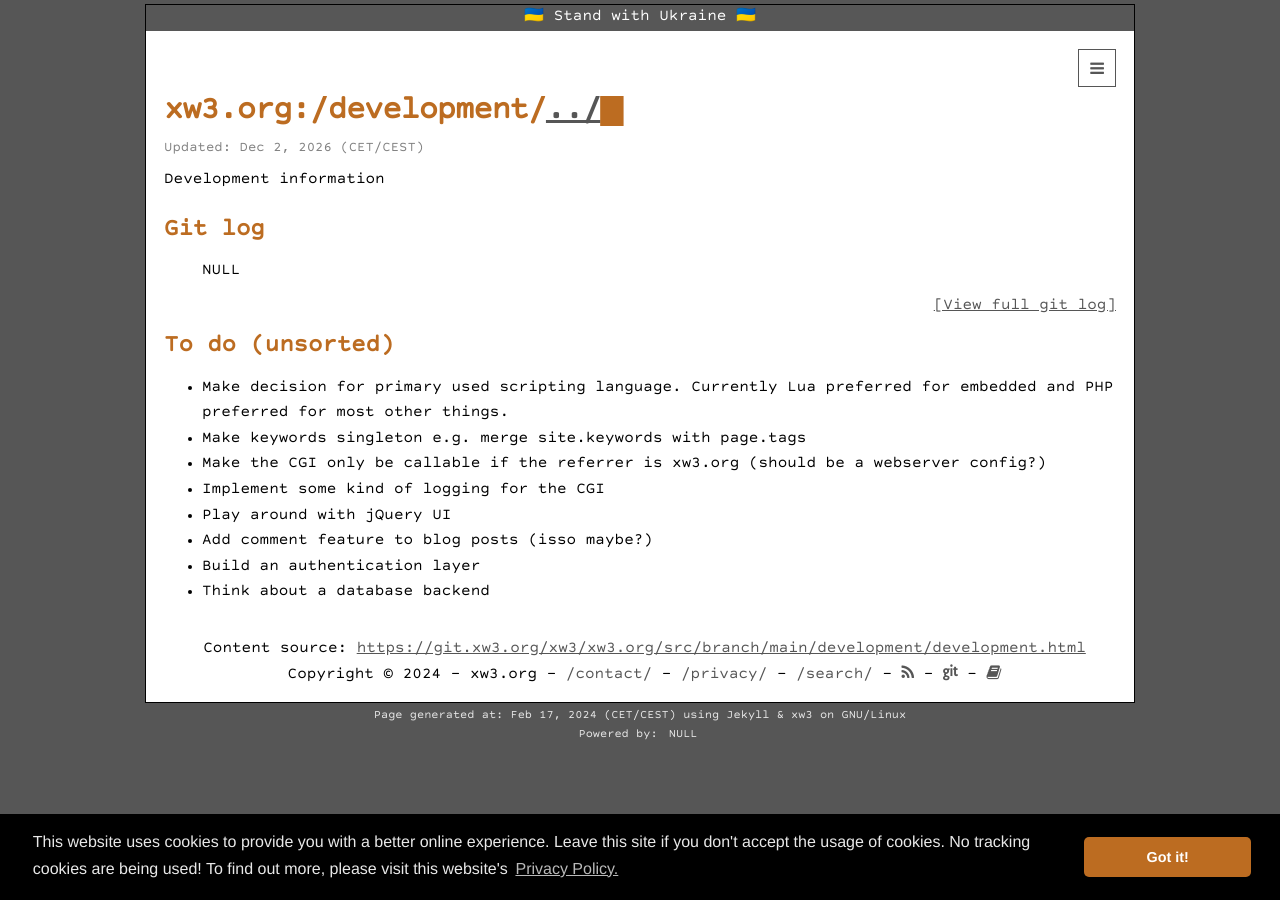
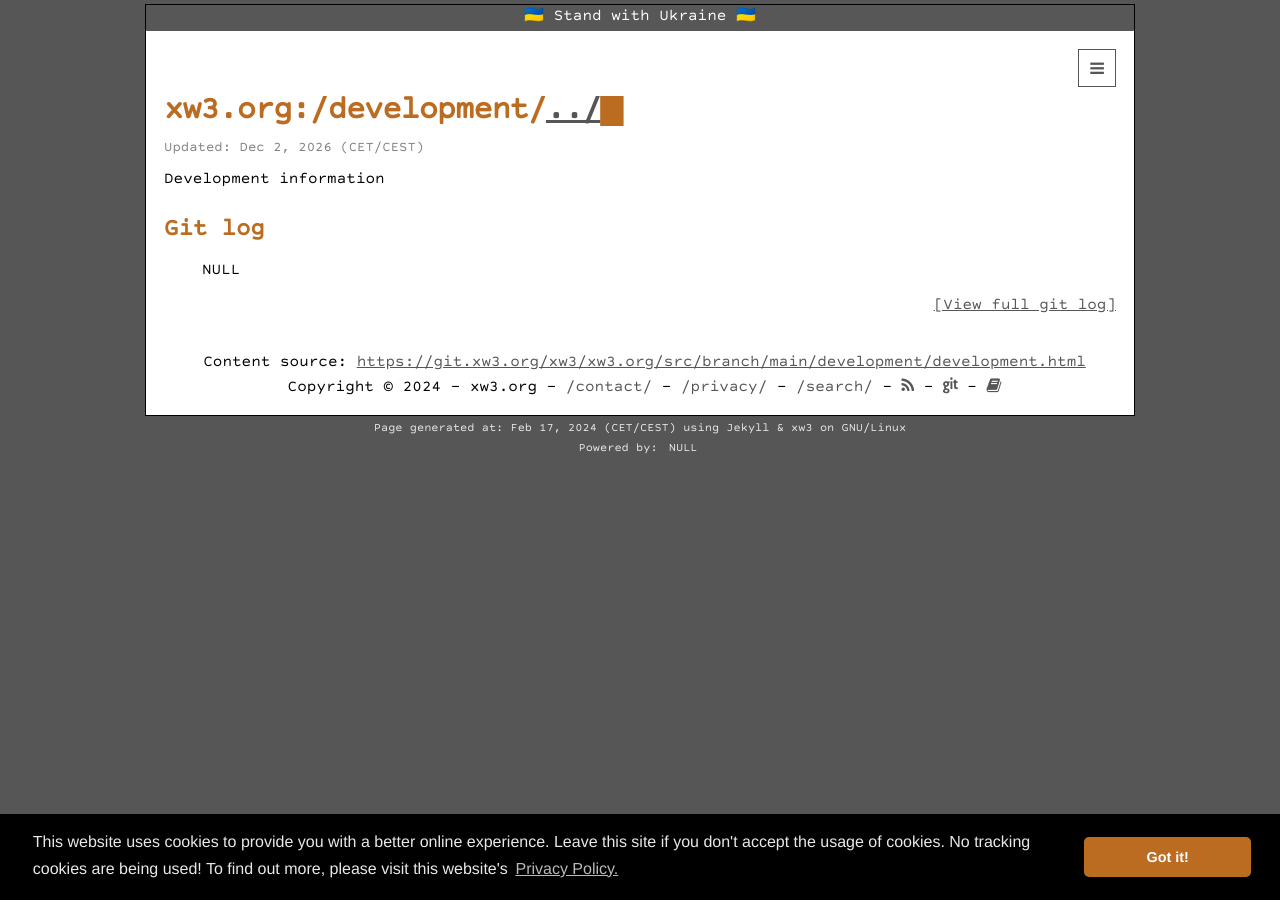
Before and after one commit to hanez/xw3, a Jekyll site: the page built from development/development.html, in a window 1280 px wide. Built offline with Jekyll 4.4.1, drawn with Linux system fonts in a browser that asks for light colours.

Commit message:
Moved to do from development.html to git.xw3.org:/xw3/xw3.org/

```diff
--- a/development/development.html
+++ b/development/development.html
@@ -18,16 +18,3 @@ $(document).ready(function(){
 </script>
 
 <p style="text-align:right;"><a href="https://git.xw3.org/xw3/xw3.org/commits/branch/main">[View full git log]</a></p>
-
-<h2>To do (unsorted)</h2>
-
-<ul>
-  <li>Make decision for primary used scripting language. Currently Lua preferred for embedded and PHP preferred for most other things.</li>
-  <li>Make keywords singleton e.g. merge site.keywords with page.tags</li>
-  <li>Make the CGI only be callable if the referrer is xw3.org (should be a webserver config?)</li>
-  <li>Implement some kind of logging for the CGI</li>
-  <li>Play around with jQuery UI</li>
-  <li>Add comment feature to blog posts (isso maybe?)</li>
-  <li>Build an authentication layer</li>
-  <li>Think about a database backend</li>
-</ul>
```
Also changed, not shown: 1 other file.
